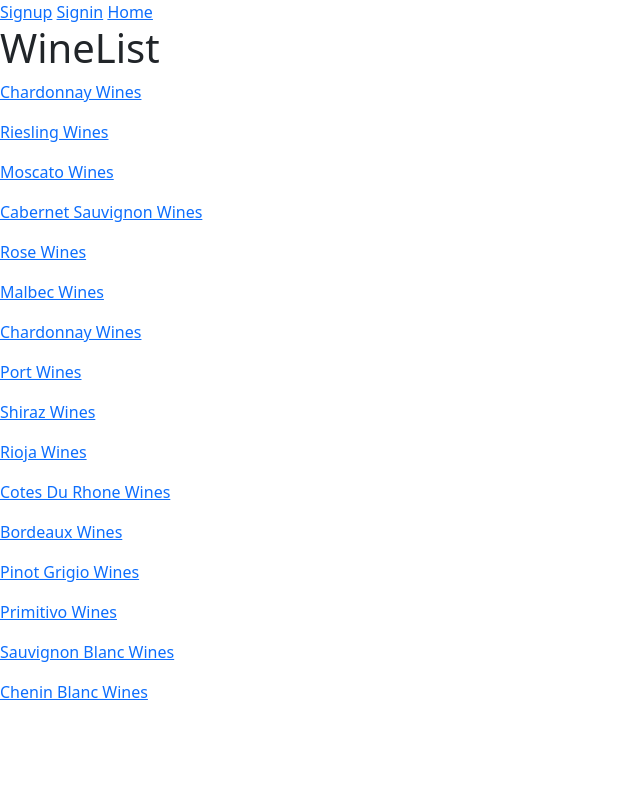
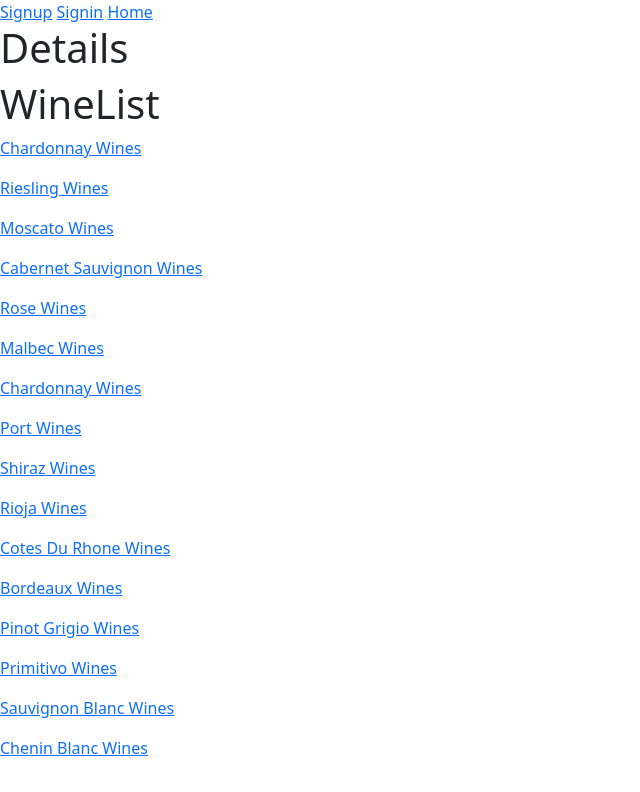
Before and after one commit to ic188002/Wine-App-FrontEnd, a React (Create React App) app: page / in a window 1280 px wide. Shown: the top 792 px of the page, without its empty margins (0-640 px from the left). Built offline with nearby package versions, Linux system fonts and the light colour scheme; no server answers.

Commit message:
creating a list

```diff
--- a/src/App.js
+++ b/src/App.js
@@ -142,7 +142,7 @@ export default function App() {
           <div>
             <Routes>
               {/* This code to go in route path / -- <Signin login={loginHandler} /> */}
-              <Route path="/" element={<WineList />}></Route>
+              {/* <Route path="/" element={<WineList />}></Route> */}
               <Route path="/signup" element={<Signup register={registerHandler} />}></Route>
               <Route path="/signin" element={<Signin login={loginHandler} />}></Route>
               <Route path="/malbecwinelist" element={<MalbecWineList />}></Route>
@@ -174,9 +174,11 @@ export default function App() {
             </Routes>
 
           </div>
+          <WineDetails />
+          <WineList />
+
         </div>
       </Router>
-
     </div>
   )
 }
--- a/src/wine/WineList.js
+++ b/src/wine/WineList.js
@@ -7,7 +7,6 @@ export default function WineList() {
 
     <div>
       <h1>WineList</h1>
-
       <p><Link to="/chardonnaywinelist">Chardonnay Wines</Link></p>
       <p><Link to="/rieslingwinelist">Riesling Wines</Link></p>
       <p><Link to="/moscatowinelist">Moscato Wines</Link></p>
```
